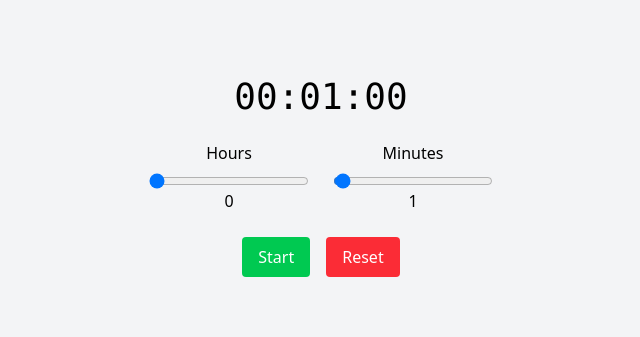
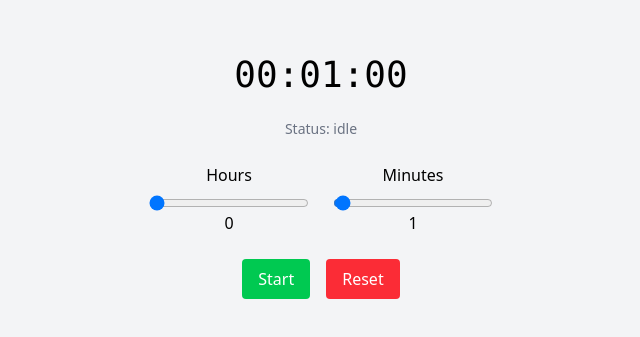
Before and after one commit to RoHobie/forest-clone, a React (Vite) app in the folder frontend/: page / in a window 1280 px wide. Shown: the part 243-580 px from the top of the page, without its empty margins (319-959 px from the left). Built offline with nearby package versions, Linux system fonts and the light colour scheme; the HTML template or start-up script is replaced by a standard one.

Commit message:
added status and better reset logic

```diff
--- a/frontend/src/components/Timer.tsx
+++ b/frontend/src/components/Timer.tsx
@@ -1,12 +1,17 @@
-import { useState } from "react";
+
+import { useState, useEffect } from "react";
 import { useTimer } from "../hooks/useTimer";
 
 export default function Timer() {
   const [hours, setHours] = useState(0);
-  const [minutes, setMinutes] = useState(1); // default 1 min
+  const [minutes, setMinutes] = useState(1);
+  const totalSeconds = hours * 3600 + minutes * 60;
+  const { timeLeft, isRunning, status, start, stop, reset } = useTimer(totalSeconds);
 
-  const totalSeconds = hours * 3600 + minutes * 60;
-  const { timeLeft, isRunning, start, pause, reset } = useTimer(totalSeconds);
+  // When duration changes, reset timer
+  useEffect(() => {
+    reset(totalSeconds);
+  }, [hours, minutes]);
 
   const formatTime = (secs: number) => {
     const h = Math.floor(secs / 3600);
@@ -21,6 +26,7 @@ export default function Timer() {
     <div className="flex flex-col items-center gap-6 mt-10">
       {/* Time Display */}
       <div className="text-4xl font-mono">{formatTime(timeLeft)}</div>
+      <div className="text-sm text-gray-500">Status: {status}</div>
 
       {/* Dials */}
       <div className="flex gap-6">
@@ -54,17 +60,17 @@ export default function Timer() {
       <div className="flex gap-4">
         {!isRunning ? (
           <button
-            onClick={start}
+            onClick={() => start(totalSeconds)}
             className="px-4 py-2 bg-green-500 text-white rounded"
           >
             Start
           </button>
         ) : (
           <button
-            onClick={pause}
+            onClick={stop}
             className="px-4 py-2 bg-yellow-500 text-white rounded"
           >
-            Pause
+            Stop
           </button>
         )}
         <button
```
